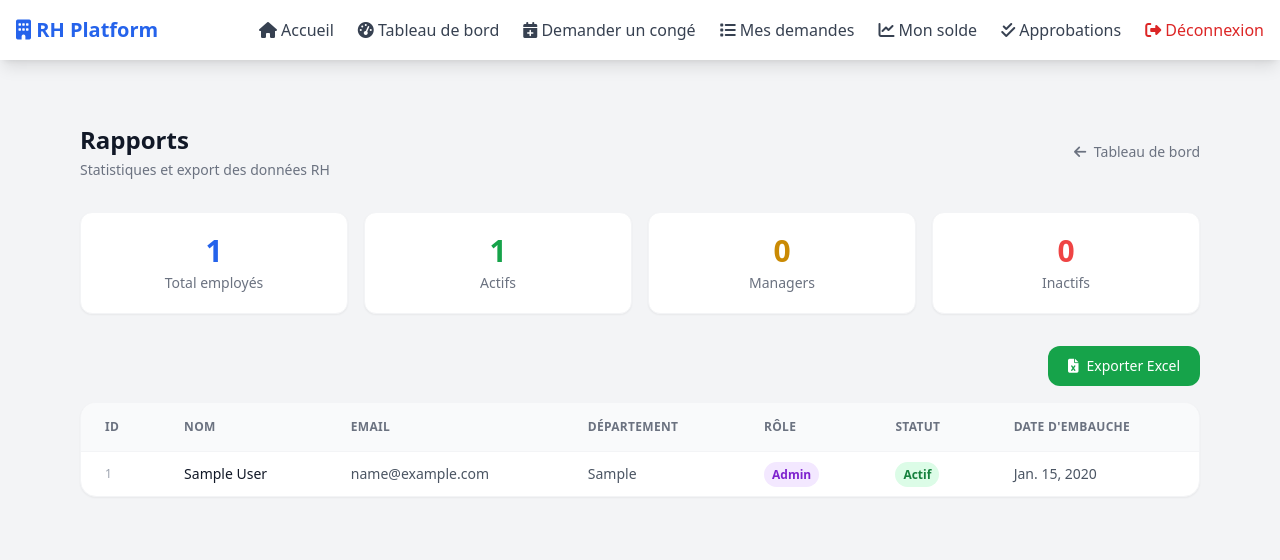
After one commit to Moujtaba622/RH-project, a Django app: page /accounts/reports/ in a window 1280 px wide. The commit adds this page. Shown: the top 560 px of the page. Run offline with Django 5.2, Linux system fonts and the light colour scheme; a user stored in the database is signed in; tables that the repository leaves empty hold one stand-in row (values such as "Sample post"); some libraries are stand-ins or nearby versions.

Commit message:
fix leave validation + reports + payslip + epic 3

```diff
--- /dev/null
+++ b/accounts/templates/accounts/reports.html
@@ -0,0 +1,89 @@
+{% extends 'accounts/base.html' %}
+{% block title %}Rapports{% endblock %}
+{% block content %}
+<div class="max-w-6xl mx-auto px-4 py-8">
+
+  <div class="flex items-center justify-between mb-8">
+    <div>
+      <h1 class="text-2xl font-bold text-gray-900">Rapports</h1>
+      <p class="text-sm text-gray-500 mt-1">Statistiques et export des données RH</p>
+    </div>
+    <a href="{% url 'accounts:dashboard' %}" class="text-sm text-gray-500 hover:text-gray-900">
+      <i class="fas fa-arrow-left mr-1"></i> Tableau de bord
+    </a>
+  </div>
+
+  <!-- Stats cards -->
+  <div class="grid grid-cols-1 md:grid-cols-4 gap-4 mb-8">
+    <div class="bg-white rounded-xl border border-gray-100 shadow-sm p-5 text-center">
+      <div class="text-3xl font-bold text-blue-600">{{ employees.count }}</div>
+      <div class="text-sm text-gray-500 mt-1">Total employés</div>
+    </div>
+    <div class="bg-white rounded-xl border border-gray-100 shadow-sm p-5 text-center">
+      <div class="text-3xl font-bold text-green-600">{{ employees.filter.count }}</div>
+      <div class="text-sm text-gray-500 mt-1">Actifs</div>
+    </div>
+    <div class="bg-white rounded-xl border border-gray-100 shadow-sm p-5 text-center">
+      <div class="text-3xl font-bold text-yellow-600">{{ managers_count }}</div>
+      <div class="text-sm text-gray-500 mt-1">Managers</div>
+    </div>
+    <div class="bg-white rounded-xl border border-gray-100 shadow-sm p-5 text-center">
+      <div class="text-3xl font-bold text-red-500">{{ inactive_count }}</div>
+      <div class="text-sm text-gray-500 mt-1">Inactifs</div>
+    </div>
+  </div>
+
+  <!-- Export button -->
+  <div class="flex justify-end mb-4">
+    <a href="{% url 'accounts:export_employees_excel' %}"
+       class="inline-flex items-center gap-2 px-5 py-2.5 bg-green-600 hover:bg-green-700 text-white text-sm font-medium rounded-xl transition">
+      <i class="fas fa-file-excel"></i> Exporter Excel
+    </a>
+  </div>
+
+  <!-- Employee table -->
+  <div class="bg-white rounded-2xl shadow-sm border border-gray-100 overflow-hidden">
+    <table class="w-full text-sm">
+      <thead>
+        <tr class="bg-gray-50 border-b border-gray-100 text-xs font-semibold text-gray-500 uppercase tracking-wide">
+          <th class="text-left px-6 py-4">ID</th>
+          <th class="text-left px-6 py-4">Nom</th>
+          <th class="text-left px-6 py-4">Email</th>
+          <th class="text-left px-6 py-4">Département</th>
+          <th class="text-left px-6 py-4">Rôle</th>
+          <th class="text-left px-6 py-4">Statut</th>
+          <th class="text-left px-6 py-4">Date d'embauche</th>
+        </tr>
+      </thead>
+      <tbody class="divide-y divide-gray-50">
+        {% for emp in employees %}
+        <tr class="hover:bg-gray-50 transition-colors">
+          <td class="px-6 py-3 text-gray-400 text-xs">{{ emp.employee_id|default:"—" }}</td>
+          <td class="px-6 py-3 font-medium text-gray-900">{{ emp.get_full_name }}</td>
+          <td class="px-6 py-3 text-gray-600">{{ emp.email }}</td>
+          <td class="px-6 py-3 text-gray-600">{{ emp.department|default:"—" }}</td>
+          <td class="px-6 py-3">
+            {% if emp.role == 'ADMIN' %}
+              <span class="px-2 py-1 rounded-full text-xs font-semibold bg-purple-100 text-purple-700">Admin</span>
+            {% elif emp.role == 'MANAGER' %}
+              <span class="px-2 py-1 rounded-full text-xs font-semibold bg-yellow-100 text-yellow-700">Manager</span>
+            {% else %}
+              <span class="px-2 py-1 rounded-full text-xs font-semibold bg-blue-100 text-blue-700">Employé</span>
+            {% endif %}
+          </td>
+          <td class="px-6 py-3">
+            {% if emp.status == 'ACTIVE' %}
+              <span class="px-2 py-1 rounded-full text-xs font-semibold bg-green-100 text-green-700">Actif</span>
+            {% else %}
+              <span class="px-2 py-1 rounded-full text-xs font-semibold bg-red-100 text-red-700">{{ emp.status }}</span>
+            {% endif %}
+          </td>
+          <td class="px-6 py-3 text-gray-600">{{ emp.hire_date|default:"—" }}</td>
+        </tr>
+        {% endfor %}
+      </tbody>
+    </table>
+  </div>
+
+</div>
+{% endblock %}
--- a/accounts/urls.py
+++ b/accounts/urls.py
@@ -58,5 +58,7 @@ urlpatterns = [
     path('payslip/<int:payslip_id>/pdf/', views.payslip_pdf, name='payslip_pdf'),
     path('my-payslips/', views.my_payslips, name='my_payslips'),
     path('payslip/<int:payslip_id>/', views.payslip_detail, name='payslip_detail'),
+    path('reports/', views.reports, name='reports'),
+    path('reports/export-excel/', views.export_employees_excel, name='export_employees_excel'),
 
 ]
--- a/accounts/views.py
+++ b/accounts/views.py
@@ -33,16 +33,37 @@ def is_manager_or_admin(user):
 
 def register_view(request):
     if request.method == 'POST':
-        form = CustomUserCreationForm(request.POST)
-        if form.is_valid():
-            user = form.save()
-            login(request, user)
-            messages.success(request, 'Compte créé avec succès !')
-            return redirect('accounts:dashboard')
-    else:
-        form = CustomUserCreationForm()
-    return render(request, 'accounts/register.html', {'form': form})
+        email = request.POST.get('email')
+        first_name = request.POST.get('first_name')
+        last_name = request.POST.get('last_name')
+        role = request.POST.get('role', 'EMPLOYEE')
+        phone = request.POST.get('phone', '')
+        department = request.POST.get('department', '')
+        password1 = request.POST.get('password1')
+        password2 = request.POST.get('password2')
 
+        if password1 != password2:
+            messages.error(request, 'Les mots de passe ne correspondent pas.')
+            return render(request, 'accounts/register.html')
+
+        if CustomUser.objects.filter(email=email).exists():
+            messages.error(request, 'Un compte avec cet email existe déjà.')
+            return render(request, 'accounts/register.html')
+
+        user = CustomUser.objects.create_user(
+            email=email,
+            password=password1,
+            first_name=first_name,
+            last_name=last_name,
+            role=role,
+            phone=phone,
+            department=department,
+        )
+        login(request, user)
+        messages.success(request, 'Compte créé avec succès !')
+        return redirect('accounts:dashboard')
+
+    return render(request, 'accounts/register.html')
 
 def login_view(request):
     if request.method == 'POST':
@@ -405,3 +426,46 @@ def payslip_detail(request, payslip_id):
     if not (request.user.role == 'ADMIN' or payslip.employee == request.user):
         return HttpResponseForbidden()
     return render(request, 'accounts/payslip_detail.html', {'payslip': payslip})
+
+@login_required
+@user_passes_test(is_admin)
+def reports(request):
+    employees = CustomUser.objects.all()
+    context = {
+        'employees': employees,
+        'managers_count': employees.filter(role='MANAGER').count(),
+        'inactive_count': employees.filter(status='INACTIVE').count(),
+        'active_count': employees.filter(status='ACTIVE').count(),
+    }
+    return render(request, 'accounts/reports.html', context)
+
+import openpyxl
+from django.http import HttpResponse
+
+@login_required
+@user_passes_test(is_admin)
+def export_employees_excel(request):
+    wb = openpyxl.Workbook()
+    ws = wb.active
+    ws.title = "Employés"
+
+    headers = ['ID', 'Nom', 'Prénom', 'Email', 'Rôle', 'Département', 'Poste', 'Statut', "Date d'embauche"]
+    ws.append(headers)
+
+    for emp in CustomUser.objects.all():
+        ws.append([
+            emp.employee_id or '',
+            emp.last_name,
+            emp.first_name,
+            emp.email,
+            emp.role,
+            emp.department or '',
+            emp.position or '',
+            emp.status,
+            str(emp.hire_date) if emp.hire_date else '',
+        ])
+
+    response = HttpResponse(content_type='application/vnd.openxmlformats-officedocument.spreadsheetml.sheet')
+    response['Content-Disposition'] = 'attachment; filename="employes.xlsx"'
+    wb.save(response)
+    return response
```
Also changed, not shown: accounts/templates/accounts/dashboard.html (+9 -2 lines), leaves/views.py (+27 -18 lines).
